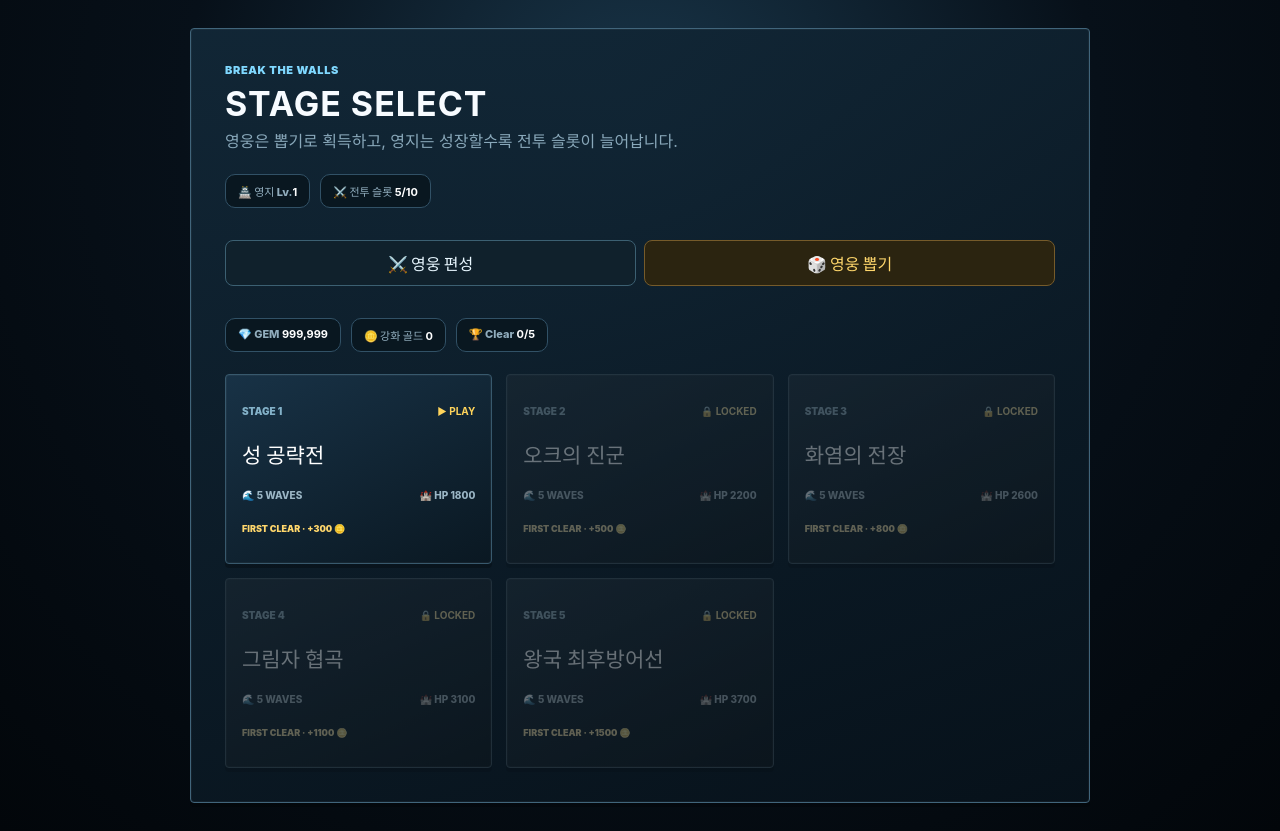
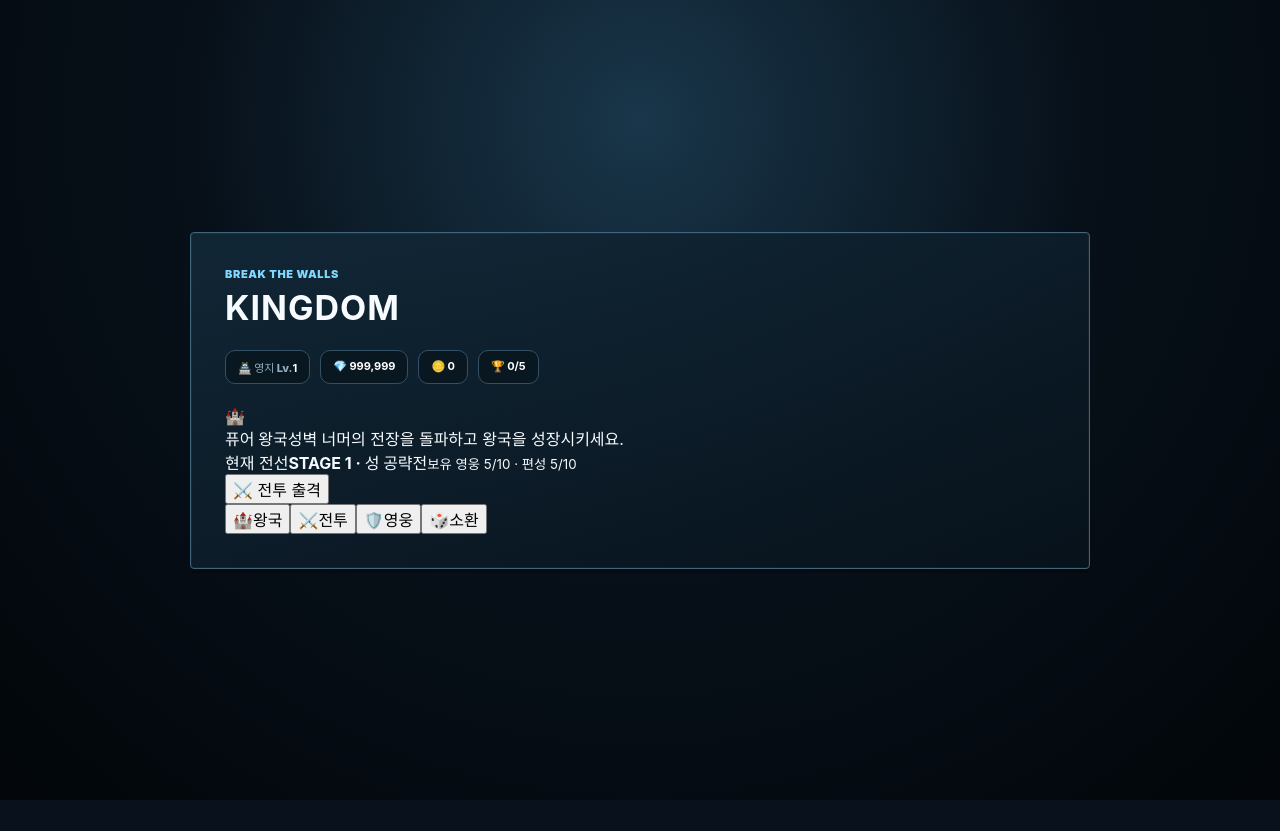
Before and after one commit to bduidohd937-beep/Break-the-Walls-Roll-the-Dice, a React (Vite) app: page / in a window 1280 px wide. After the commit the page ends 800 px from the top, so only its background shows below. Built offline with nearby package versions, Linux system fonts and the light colour scheme.

Commit message:
feat: add kingdom main game hub navigation

```diff
--- a/src/App.tsx
+++ b/src/App.tsx
@@ -56,6 +56,7 @@ function App() {
     } catch { return DECK_IDS.slice(0, 5); }
   });
   const [deckEditMode, setDeckEditMode] = useState(false);
+  const [mainTab, setMainTab] = useState<"home" | "battle" | "heroes" | "summon">("home");
   const [kingdomLevel, setKingdomLevel] = useState(() => Math.max(1, Number(window.localStorage.getItem("btw-kingdom-level") ?? "1")));
   const [ownedHeroes, setOwnedHeroes] = useState<string[]>(() => {
     try {
@@ -527,19 +528,26 @@ function App() {
   if (battleState === "stageSelect") {
     return (
       <main className="stage-select-shell">
-        <section className="stage-select-card">
+        <section className="stage-select-card main-hub-card">
           <div className="stage-select-kicker">BREAK THE WALLS</div>
-          <h1>STAGE SELECT</h1>
-          <p className="stage-select-sub">영웅은 뽑기로 획득하고, 영지는 성장할수록 전투 슬롯이 늘어납니다.</p>
-          <div className="stage-select-stats"><span>🏯 영지 Lv.<b>{kingdomLevel}</b></span><span>⚔️ 전투 슬롯 <b>{deckIds.length}/{deckSlotCount}</b></span></div>
-          <div className="management-buttons"><button className="deck-builder-open" onClick={() => setDeckEditMode((value) => !value)}>{deckEditMode ? "전장 선택으로 돌아가기" : "⚔️ 영웅 편성"}</button><button className="summon-open" onClick={() => { setSummonOpen((value) => !value); setSummonMessage(""); }}>{summonOpen ? "뽑기 닫기" : "🎲 영웅 뽑기"}</button></div>
-          {summonOpen && <div className="summon-panel"><div className="deck-builder-title">영웅 소환 · 1회 {SUMMON_GEM_COST} 💎</div><p>현재 보유하지 않은 영웅 중 무작위로 1명을 획득합니다.</p><div className="summon-gem-balance">보유 젬 <b>💎 {gems.toLocaleString()}</b></div><button className="summon-btn" disabled={gems < SUMMON_GEM_COST || ownedHeroes.length >= HEROES.length} onClick={summonHero}>{ownedHeroes.length >= HEROES.length ? "ALL HEROES OWNED" : "🎲 " + SUMMON_GEM_COST + " 💎 뽑기"}</button>{summonMessage && <div className="summon-result">{summonMessage}</div>}<div className="owned-count">보유 영웅 {ownedHeroes.length}/{HEROES.length}</div></div>}
-          {deckEditMode && <div className="deck-builder"><div className="deck-builder-title">보유 영웅 · 뽑기로 획득한 영웅만 편성 가능</div><div className="deck-builder-grid">{HEROES.map((hero) => { const selected = deckIds.includes(hero.id); const owned = ownedHeroes.includes(hero.id); const full = !selected && deckIds.length >= deckSlotCount; return <button key={hero.id} className={`deck-builder-card ${selected ? "selected" : ""} ${!owned || full ? "disabled" : ""}`} disabled={!owned || full} onClick={() => toggleDeckHero(hero.id)}><span>{hero.sprite}</span><b>{hero.name}</b><small>{selected ? "✓ 출전" : owned ? "보유" : "🔒 미보유"}</small></button>; })}</div><div className="deck-builder-slots">{Array.from({ length: deckSlotCount }, (_, index) => <div key={index} className={`deck-slot ${deckIds[index] ? "filled" : ""}`}>{deckIds[index] ? HEROES.find((hero) => hero.id === deckIds[index])?.name : "빈 슬롯"}</div>)}</div></div>}
+          <h1>{mainTab === "home" ? "KINGDOM" : mainTab === "battle" ? "BATTLE" : mainTab === "heroes" ? "HEROES" : "SUMMON"}</h1>
           <div className="stage-select-stats">
-            <span>💎 GEM <b>{gems.toLocaleString()}</b></span><span>🪙 강화 골드 <b>{kingdomGold.toLocaleString()}</b></span>
-            <span>🏆 Clear <b>{clearedStages.length}/{STAGES.length}</b></span>
+            <span>🏯 영지 Lv.<b>{kingdomLevel}</b></span>
+            <span>💎 <b>{gems.toLocaleString()}</b></span>
+            <span>🪙 <b>{kingdomGold.toLocaleString()}</b></span>
+            <span>🏆 <b>{clearedStages.length}/{STAGES.length}</b></span>
           </div>
-          {!deckEditMode && <div className="stage-grid">
+
+          {mainTab === "home" && (
+            <div className="kingdom-home">
+              <div className="kingdom-hero"><div className="kingdom-castle">🏰</div><div><b>퓨어 왕국</b><span>성벽 너머의 전장을 돌파하고 왕국을 성장시키세요.</span></div></div>
+              <div className="home-progress"><span>현재 전선</span><b>STAGE {Math.min(unlockedStage, STAGES.length)} · {STAGES[Math.min(unlockedStage, STAGES.length) - 1]?.name}</b><small>보유 영웅 {ownedHeroes.length}/{HEROES.length} · 편성 {deckIds.length}/{deckSlotCount}</small></div>
+              <button className="home-battle-cta" onClick={() => setMainTab("battle")}>⚔️ 전투 출격</button>
+            </div>
+          )}
+
+          {mainTab === "battle" && (
+            <div className="stage-grid">
               {STAGES.map((stage) => {
                 const unlocked = stage.id <= unlockedStage;
                 const cleared = clearedStages.includes(stage.id);
@@ -552,7 +560,34 @@ function App() {
                   </button>
                 );
               })}
-          </div>}
+            </div>
+          )}
+
+          {mainTab === "heroes" && (
+            <div className="deck-builder">
+              <div className="deck-builder-title">영웅 편성 · {deckIds.length}/{deckSlotCount}</div>
+              <div className="deck-builder-grid">{HEROES.map((hero) => { const selected = deckIds.includes(hero.id); const owned = ownedHeroes.includes(hero.id); const full = !selected && deckIds.length >= deckSlotCount; return <button key={hero.id} className={`deck-builder-card ${selected ? "selected" : ""} ${!owned || full ? "disabled" : ""}`} disabled={!owned || full} onClick={() => toggleDeckHero(hero.id)}><span>{hero.sprite}</span><b>{hero.name}</b><small>{selected ? "✓ 출전" : owned ? `Lv.${getUnitLevel(hero.id)} · 보유` : "🔒 미보유"}</small></button>; })}</div>
+              <div className="deck-builder-slots">{Array.from({ length: deckSlotCount }, (_, index) => <div key={index} className={`deck-slot ${deckIds[index] ? "filled" : ""}`}>{deckIds[index] ? HEROES.find((hero) => hero.id === deckIds[index])?.name : "빈 슬롯"}</div>)}</div>
+            </div>
+          )}
+
+          {mainTab === "summon" && (
+            <div className="summon-panel hub-summon">
+              <div className="deck-builder-title">영웅 소환 · 1회 {SUMMON_GEM_COST} 💎</div>
+              <p>현재 보유하지 않은 영웅 중 무작위로 1명을 획득합니다.</p>
+              <div className="summon-gem-balance">보유 젬 <b>💎 {gems.toLocaleString()}</b></div>
+              <button className="summon-btn" disabled={gems < SUMMON_GEM_COST || ownedHeroes.length >= HEROES.length} onClick={summonHero}>{ownedHeroes.length >= HEROES.length ? "ALL HEROES OWNED" : `🎲 ${SUMMON_GEM_COST} 💎 뽑기`}</button>
+              {summonMessage && <div className="summon-result">{summonMessage}</div>}
+              <div className="owned-count">보유 영웅 {ownedHeroes.length}/{HEROES.length}</div>
+            </div>
+          )}
+
+          <nav className="main-nav">
+            <button className={mainTab === "home" ? "active" : ""} onClick={() => setMainTab("home")}>🏰<span>왕국</span></button>
+            <button className={mainTab === "battle" ? "active" : ""} onClick={() => setMainTab("battle")}>⚔️<span>전투</span></button>
+            <button className={mainTab === "heroes" ? "active" : ""} onClick={() => setMainTab("heroes")}>🛡️<span>영웅</span></button>
+            <button className={mainTab === "summon" ? "active" : ""} onClick={() => { setMainTab("summon"); setSummonMessage(""); }}>🎲<span>소환</span></button>
+          </nav>
         </section>
       </main>
     );
```
Lines whose indentation alone changed are shown as unchanged.
